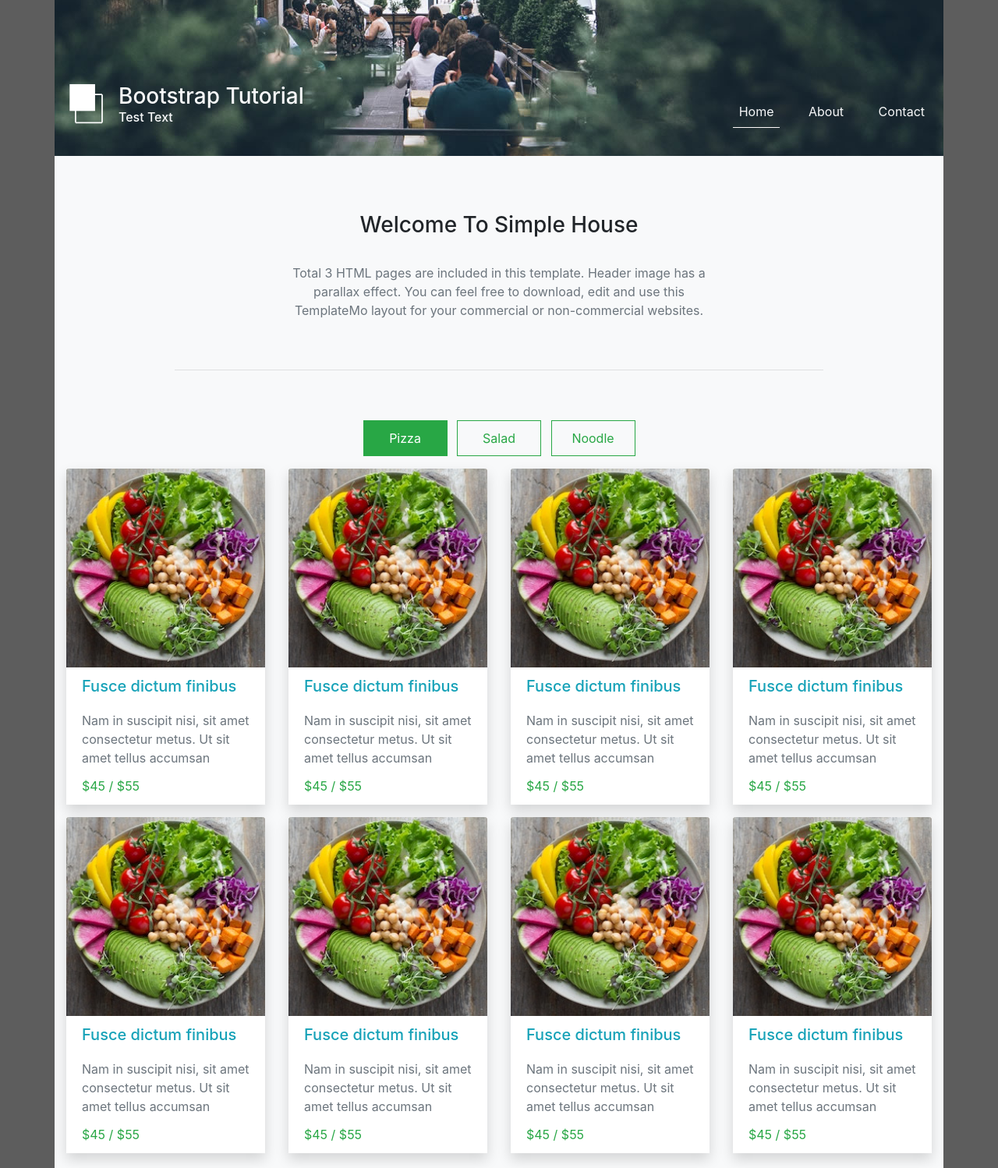
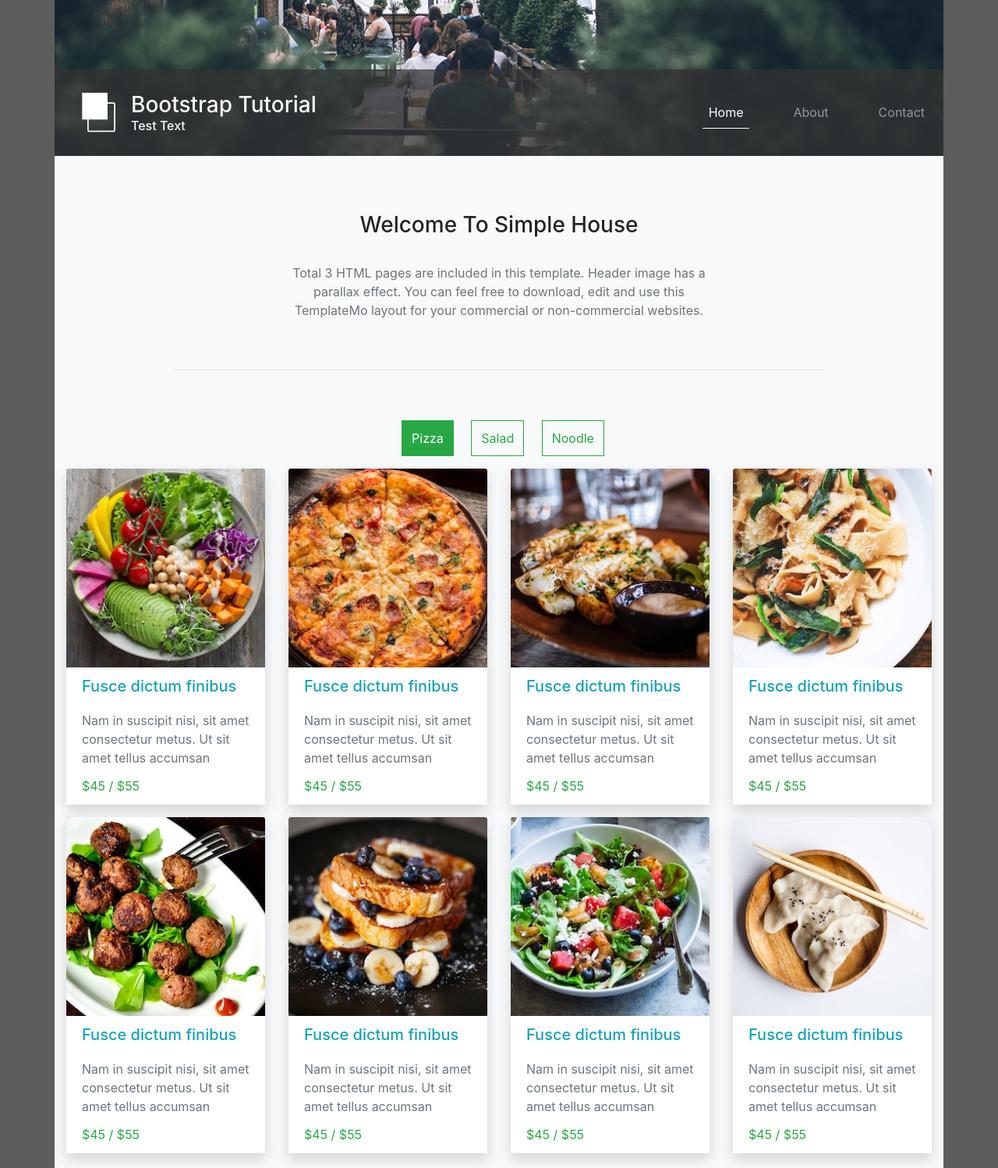
Before and after one commit to mostafa-yasen/bootstrap-shop, a plain HTML site: page index.html in a window 1280 px wide. Shown: the part 300-1798 px from the top of the page at 78% size. Drawn offline with Linux system fonts and the light colour scheme.

Commit message:
Finished Footer with retouches for responsiveness optimizations.

```diff
--- a/css/main.css
+++ b/css/main.css
@@ -19,8 +19,9 @@ body {
 
 #header #my-navbar {
     position: absolute;
-    bottom: 20px;
+    bottom: 0;
     width: 100%;
+    background-color: rgba(51, 51, 51, 0.72);
 }
 
 #header .logo .logo-img {
@@ -44,7 +45,8 @@ body {
 #menu .menu-btn {
     padding-top: 10px;
     padding-bottom: 10px;
-    width: 30%;
+    display: inline-block;
+    margin-left: 10px;
     transition: .3s ease-in-out;
 }
 
@@ -57,3 +59,11 @@ body {
     background: none;
     border: none;
 }
+
+.text-md {
+    font-size: 1.2em;
+}
+
+.navbar-toggler {
+    z-index: 999;
+}
--- a/index.html
+++ b/index.html
@@ -18,13 +18,12 @@
 </head>
 
 <body>
-
     <div class="container p-0 bg-light">
         <!-- Start Header -->
         <div id="header">
             <div id="my-navbar">
-                <div class="row">
-                    <div class="col-md-6">
+                <nav class="navbar navbar-expand-lg navbar-dark">
+                    <a class="navbar-brand" href="#">
                         <div class="p-3 logo d-flex">
                             <img class="logo-img" src="images/simple-house-logo.png" alt="Image Not Found">
                             <span class="text-light logo-text ml-3">
@@ -32,15 +31,27 @@
                                 <h6 class="m-0">Test Text</h6>
                             </span>
                         </div>
-                    </div>
-                    <div class="col-md-6 text-light">
-                        <ul class="p-3 m-0 h-100 list-unstyled list-inline text-right">
-                            <li class="list-inline-item ml-3 p-2 mt-3 active">Home</li>
-                            <li class="list-inline-item ml-3 p-2 mt-3">About</li>
-                            <li class="list-inline-item ml-3 p-2 mt-3">Contact</li>
+                    </a>
+                    <button class="navbar-toggler" type="button" data-toggle="collapse"
+                        data-target="#navbarSupportedContent" aria-controls="navbarSupportedContent"
+                        aria-expanded="false" aria-label="Toggle navigation">
+                        <span class="navbar-toggler-icon"></span>
+                    </button>
+
+                    <div class="collapse navbar-collapse" id="navbarSupportedContent">
+                        <ul class="navbar-nav ml-auto">
+                            <li class="nav-item ml-5 active">
+                                <a class="nav-link" href="#">Home</a>
+                            </li>
+                            <li class="nav-item ml-5">
+                                <a class="nav-link" href="#">About</a>
+                            </li>
+                            <li class="nav-item ml-5">
+                                <a class="nav-link" href="#">Contact</a>
+                            </li>
                         </ul>
                     </div>
-                </div>
+                </nav>
             </div>
         </div>
         <!-- End Header -->
@@ -70,7 +81,7 @@
         <div id="menu" class="py-5">
             <div class="row">
                 <div class="col"></div>
-                <div class="col-4 text-center">
+                <div class="col-md-8 col-sm-12 text-center">
                     <ul class="list-unstyled list-inline">
                         <li class="list-inline-item menu-btn active btn btn-outline-success rounded-0">Pizza</li>
                         <li class="list-inline-item menu-btn btn btn-outline-success rounded-0">Salad</li>
@@ -105,7 +116,7 @@
                         </div>
                         <div class="col-md-6 col-lg-3 col-sm-12">
                             <div class="mb-3 card shadow rounded-0">
-                                <img src="images/gallery/01.jpg" alt="image not found" class="card-img-top">
+                                <img src="images/gallery/02.jpg" alt="image not found" class="card-img-top">
 
                                 <div class="card-header text-info">
                                     <h5>Fusce dictum finibus</h5>
@@ -125,7 +136,7 @@
                         </div>
                         <div class="col-md-6 col-lg-3 col-sm-12">
                             <div class="mb-3 card shadow rounded-0">
-                                <img src="images/gallery/01.jpg" alt="image not found" class="card-img-top">
+                                <img src="images/gallery/03.jpg" alt="image not found" class="card-img-top">
 
                                 <div class="card-header text-info">
                                     <h5>Fusce dictum finibus</h5>
@@ -145,7 +156,7 @@
                         </div>
                         <div class="col-md-6 col-lg-3 col-sm-12">
                             <div class="mb-3 card shadow rounded-0">
-                                <img src="images/gallery/01.jpg" alt="image not found" class="card-img-top">
+                                <img src="images/gallery/04.jpg" alt="image not found" class="card-img-top">
 
                                 <div class="card-header text-info">
                                     <h5>Fusce dictum finibus</h5>
@@ -165,7 +176,7 @@
                         </div>
                         <div class="col-md-6 col-lg-3 col-sm-12">
                             <div class="mb-3 card shadow rounded-0">
-                                <img src="images/gallery/01.jpg" alt="image not found" class="card-img-top">
+                                <img src="images/gallery/05.jpg" alt="image not found" class="card-img-top">
 
                                 <div class="card-header text-info">
                                     <h5>Fusce dictum finibus</h5>
@@ -185,7 +196,7 @@
                         </div>
                         <div class="col-md-6 col-lg-3 col-sm-12">
                             <div class="mb-3 card shadow rounded-0">
-                                <img src="images/gallery/01.jpg" alt="image not found" class="card-img-top">
+                                <img src="images/gallery/06.jpg" alt="image not found" class="card-img-top">
 
                                 <div class="card-header text-info">
                                     <h5>Fusce dictum finibus</h5>
@@ -205,7 +216,7 @@
                         </div>
                         <div class="col-md-6 col-lg-3 col-sm-12">
                             <div class="mb-3 card shadow rounded-0">
-                                <img src="images/gallery/01.jpg" alt="image not found" class="card-img-top">
+                                <img src="images/gallery/07.jpg" alt="image not found" class="card-img-top">
 
                                 <div class="card-header text-info">
                                     <h5>Fusce dictum finibus</h5>
@@ -225,22 +236,18 @@
                         </div>
                         <div class="col-md-6 col-lg-3 col-sm-12">
                             <div class="mb-3 card shadow rounded-0">
-                                <img src="images/gallery/01.jpg" alt="image not found" class="card-img-top">
-
+                                <img src="images/gallery/08.jpg" alt="image not found" class="card-img-top">
                                 <div class="card-header text-info">
                                     <h5>Fusce dictum finibus</h5>
                                 </div>
-
                                 <div class="card-body py-0 text-muted">
                                     Nam in suscipit nisi, sit amet consectetur metus. Ut sit amet tellus accumsan
                                 </div>
-
                                 <div class="card-footer">
                                     <span class="text-success">
                                         $45 / $55
                                     </span>
                                 </div>
-
                             </div>
                         </div>
                     </div>
@@ -252,6 +259,37 @@
         <div class="container">
             <hr class="w-75">
         </div>
+
+        <!-- Start Offer -->
+        <div id="offer" class="my-3">
+            <div class="container">
+                <div class="row">
+                    <div class="col-sm-12 col-md-6">
+                        <img src="images/img-01.jpg" alt="image not found" class="img-fluid">
+                    </div>
+                    <div class="col-sm-12 col-md-6">
+                        <h3 class="offer-title">Maecenas nulla neque</h3>
+                        <p class="text-muted w-75 py-3 text-md">
+                            Tart brownie marzipan I love marshmallow cookie I love brownie. Carrot cake donut soufflé
+                            pie pastry tart biscuit tootsie roll. Toffee gummi bears powder I love cotton candy jelly
+                            tart sugar plum.
+                        </p>
+                        <button class="mr-5 btn btn-outline-info float-right">
+                            Read More
+                        </button>
+                    </div>
+                </div>
+            </div>
+        </div>
+        <!-- End Offer -->
+
+        <div class="container">
+            <hr class="w-75">
+        </div>
+
+        <footer class="text-center p-3 text-muted">
+            Copyright &copy; 2020 Simple House | Design: TemplateMo
+        </footer>
 
     </div>
 
```
